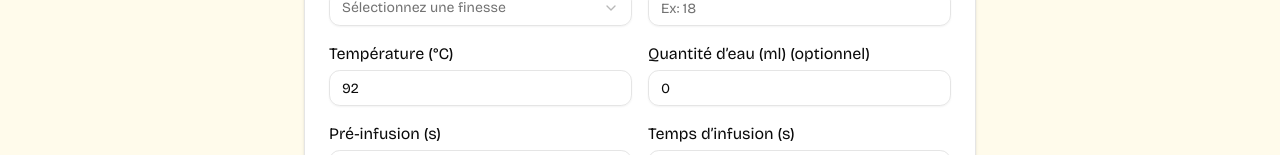
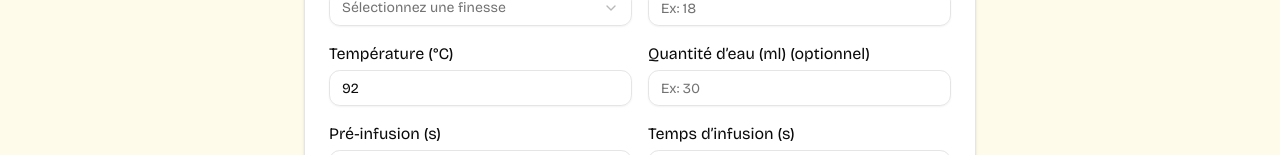
Before and after one commit to tmaurie/coffee-log, a Next.js app: page /tests/new in a window 1280 px wide. Shown: the part 645-800 px from the top of the page. Built offline with nearby package versions, Linux system fonts and the light colour scheme; no server answers.

Commit message:
fix: change water quantity initialization to undefined and update grind size to grind fineness in test form

```diff
--- a/components/test-form.tsx
+++ b/components/test-form.tsx
@@ -51,7 +51,7 @@ const defaultForm: TestFormFields = {
   cafe: "",
   machine: "",
   beverageType: "",
-  waterQuantity: 0,
+  waterQuantity: undefined,
   temperature: 92,
   pressure: 9,
   grindFineness: "",
@@ -222,10 +222,10 @@ export default function TestForm() {
               Finesse de la mouture
             </label>
             <Select
-              name="grindSize"
+              name="grindFineness"
               value={form.grindFineness}
               onValueChange={(value) =>
-                setForm((f) => ({ ...f, grindSize: value }))
+                setForm((f) => ({ ...f, grindFineness: value }))
               }
               required
             >
@@ -257,7 +257,7 @@ export default function TestForm() {
                 }))
               }
               min={0}
-              step={0.1}
+              step={1}
               placeholder="Ex: 18"
             />
           </div>
@@ -281,11 +281,12 @@ export default function TestForm() {
             </label>
             <Input
               type="number"
-              name="quantity"
+              name="waterQuantity"
               value={form.waterQuantity}
               min={10}
               max={500}
               onChange={handleChange}
+              placeholder="Ex: 30"
             />
           </div>
           {/* 5. Pré-infusion (sec) */}
```
